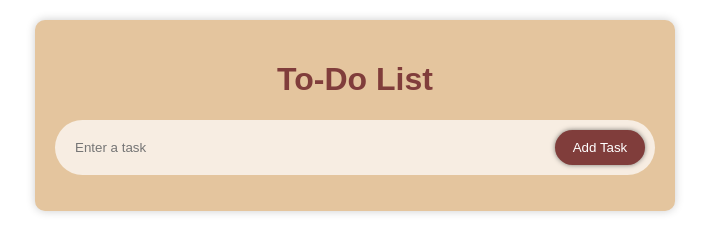
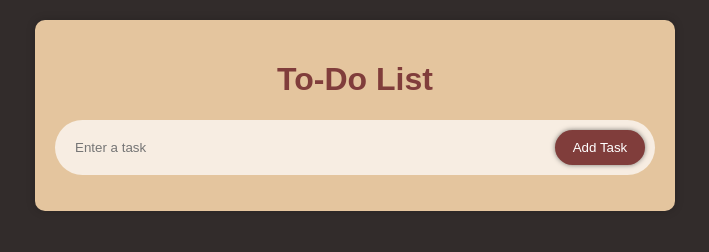
Before and after one commit to tasosbeast/To-Do-list, a plain HTML site: page index.html in a window 1280 px wide. Shown: the whole page, without its empty margins (285-994 px from the left). Drawn offline with Linux system fonts and the light colour scheme.

Commit message:
Update style.css to add background color to body

```diff
--- a/style.css
+++ b/style.css
@@ -13,6 +13,7 @@ body {
   font-family: Arial, Helvetica, sans-serif;
   margin: 0;
   padding: 20px;
+  background-color: #322c2b;
 }
 
 h1 {
```
